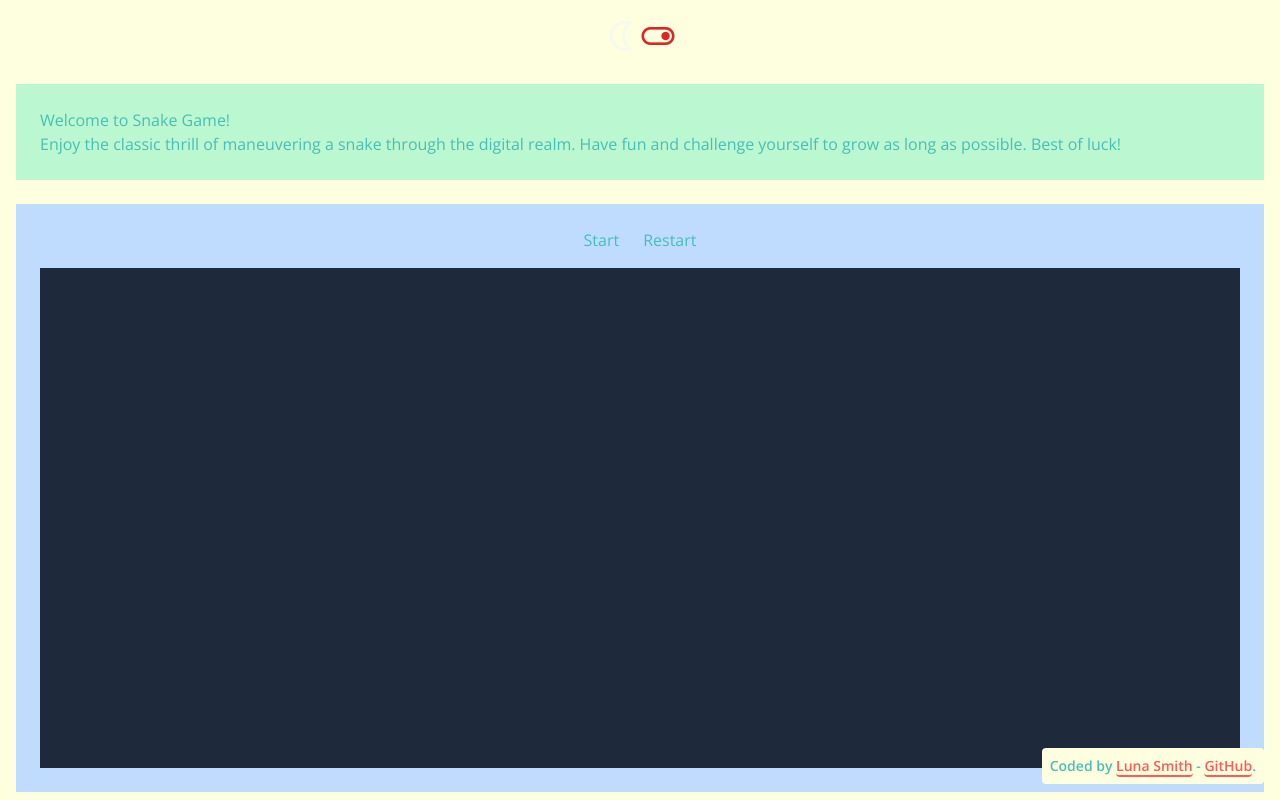
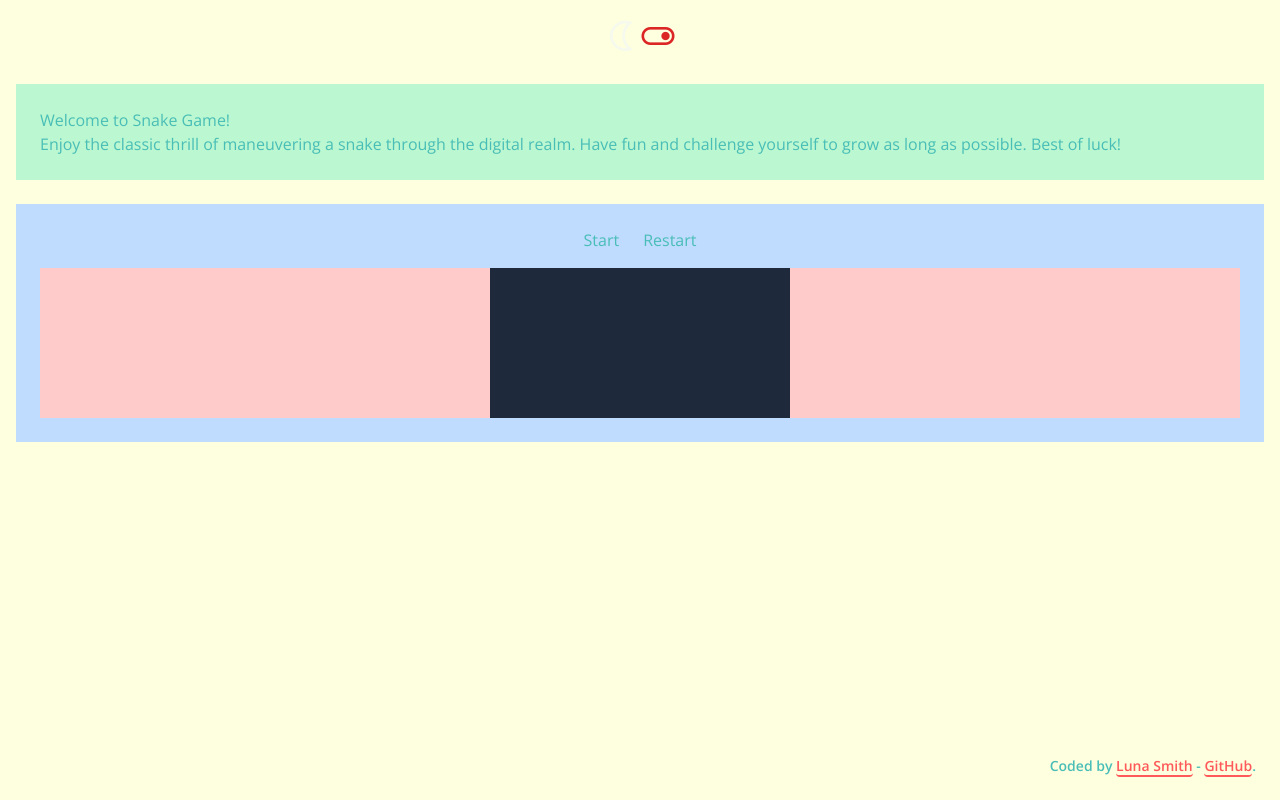
Before and after one commit to Lu-Smith/snake_game_vue_tailwindcss, a Vue app: page / in a window 1280 px wide. Built offline with nearby package versions, Linux system fonts and the light colour scheme.

Commit message:
Created Canvas.vue

```diff
--- a/src/components/Game.vue
+++ b/src/components/Game.vue
@@ -1,17 +1,12 @@
 <template>
     <GameControls :mode="mode" @startGame="startGame"/>
-    <div class="w-full h-full mt-4 bg-red-200 flex justify-center items-center">
-      <canvas
-        :class="mode ? 'bg-green-200' : 'bg-slate-800'"
-        ref="gameCanvas"
-        :style="{ height: canvasHeight, width: canvasWidth }"
-      ></canvas>
-    </div>
+    <Canvas />
   </template>
 
   <script lang="ts" setup>
     import { ref, onMounted, toRefs } from 'vue';
     import GameControls from '../components/Game/GameControls.vue';
+    import Canvas from '../components/Game/Canvas.vue';
     import Apple from '../assets/smallApple.png';
 
     defineProps(['mode']);
--- /dev/null
+++ b/src/components/Game/Canvas.vue
@@ -0,0 +1,9 @@
+<template>
+     <div class="w-full h-full mt-4 bg-red-200 flex justify-center items-center">
+      <canvas
+        :class="mode ? 'bg-green-200' : 'bg-slate-800'"
+        ref="gameCanvas"
+        :style="{ height: canvasHeight, width: canvasWidth }"
+      ></canvas>
+    </div>
+</template>
--- a/src/components/Game/GameControls.vue
+++ b/src/components/Game/GameControls.vue
@@ -6,10 +6,8 @@
 </template>
 
 <script lang="ts" setup>
-
 const { mode } = defineProps(['mode']);
 const emits = defineEmits(['startGame']);
-
 const handleStartGame = () => {
   emits('startGame');
 };
```
